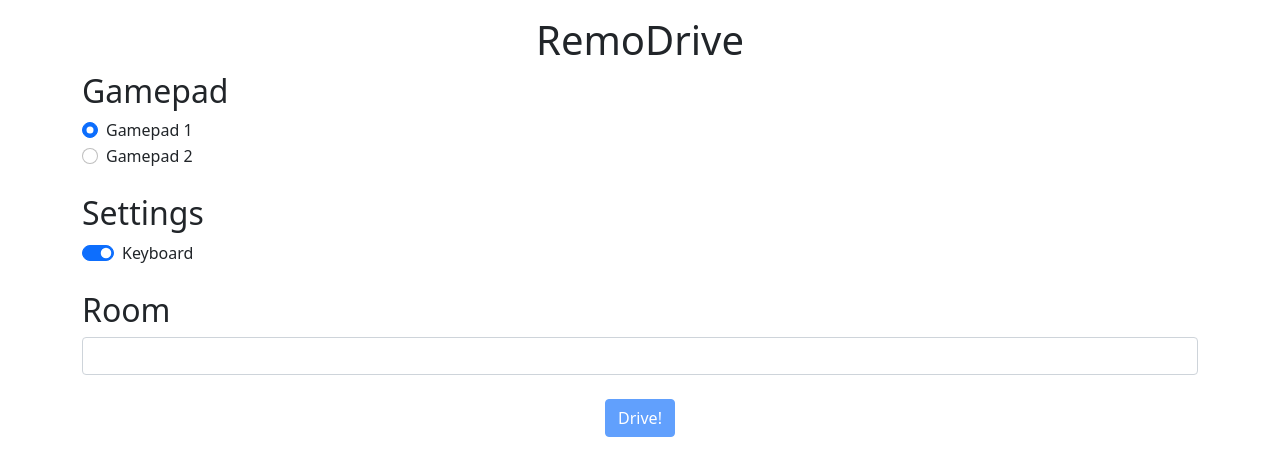
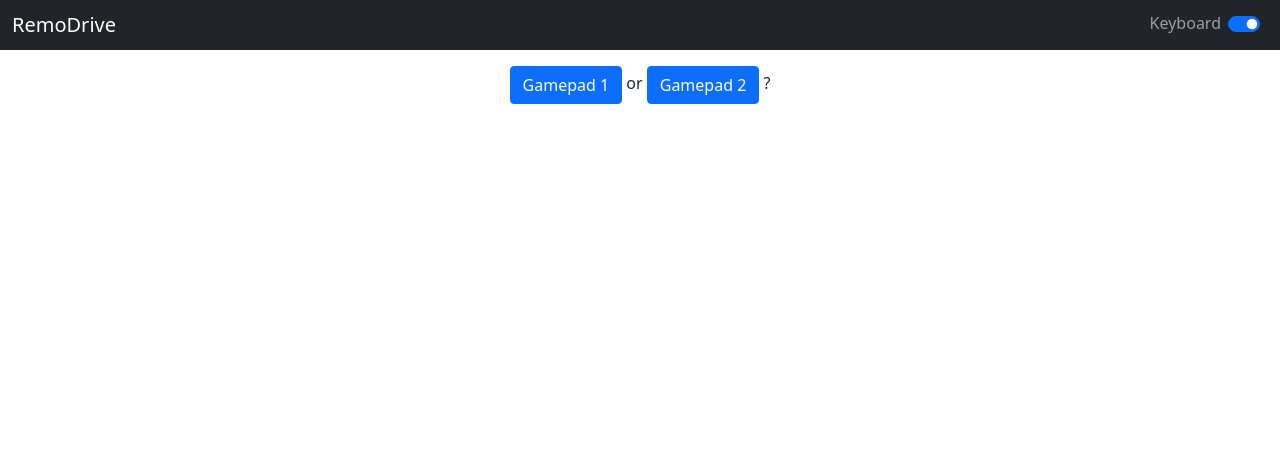
Before and after one commit to TechNova-12611/RemoDrive, a Svelte app in the folder remodrive/: page / in a window 1280 px wide. Shown: the top 476 px of the page. Built offline with nearby package versions, Linux system fonts and the light colour scheme.

Commit message:
Update UI to be better

```diff
--- a/remodrive/src/App.svelte
+++ b/remodrive/src/App.svelte
@@ -1,15 +1,12 @@
 <script lang="ts">
 import Config from "./Config.svelte";
-import { editing, room } from "./stores";
+import Navbar from "./Navbar.svelte";
+import { editing } from "./stores";
+</script>
 
-function drive() {
-    editing.set(false);
-}
-</script>
+<Navbar/>
 <div class="container text-center mt-3">
-	<h1>RemoDrive</h1>
 	{#if $editing}
-	<Config/>
-	<button class="btn btn-primary" disabled={$room === ""} on:click={drive}>Drive!</button>
+		<Config/>
 	{/if}
 </div>
--- a/remodrive/src/Config.svelte
+++ b/remodrive/src/Config.svelte
@@ -1,33 +1,29 @@
 <script lang="ts">
-import { gamepad, keyboard, room } from "./stores";
+import { editing, gamepad, gamepad1, gamepad2, room } from "./stores";
+
+let editingStage = 0;
+
+function doneEditingGamepad(gamepadId: string) {
+    gamepad.set(gamepadId);
+    editingStage = 1;
+}
 </script>
 
-<div class="text-start">
-    <h2>Gamepad</h2>
+<div>
+    {#if editingStage == 0}
+        <btn class="btn btn-primary" on:click={() => {doneEditingGamepad(gamepad1)}}>Gamepad 1</btn>
 
-    <div class="form-check">
-        <input class="form-check-input" type="radio" name="gamepadRadio" value="g1" bind:group={$gamepad}>
-        <label class="form-check-label" for="flexRadioDefault1">
-            Gamepad 1
-        </label>
-    </div>
-    <div class="form-check">
-        <input class="form-check-input" type="radio" name="gamepadRadio" value="g2" bind:group={$gamepad}>
-        <label class="form-check-label" for="flexRadioDefault1">
-            Gamepad 2
-        </label>
-    </div>
+        or
 
-    <br>
-    <h2>Settings</h2>
-    <div class="form-check form-switch">
-        <input class="form-check-input" type="checkbox" bind:checked={$keyboard}>
-        <span class="form-check-label">Keyboard</span>
-    </div>
+        <btn class="btn btn-primary" on:click={() => {doneEditingGamepad(gamepad2)}}>Gamepad 2</btn>
 
-    <br>
-    <h2>Room</h2>
-    <input type="text" class="form-control" bind:value={$room}>
+        ?
+    {/if}
 
-    <br>
+    {#if editingStage == 1}
+        <div class="input-group">
+            <input class="form-control" bind:value={$room} placeholder="Room Name..."/>
+            <button class="btn btn-success" disabled={$room == ""} on:click={() => {editing.set(false)}}>Drive!</button>
+        </div>
+    {/if}
 </div>
--- /dev/null
+++ b/remodrive/src/Navbar.svelte
@@ -0,0 +1,35 @@
+<script lang="ts">
+import { editing, gamepad, gamepad1, keyboard, room } from "./stores";
+
+
+
+</script>
+
+<nav class="navbar navbar-dark bg-dark">
+    <div class="container-fluid">
+        <span class="navbar-brand mb-0 h1">RemoDrive</span>
+
+        {#if !$editing}
+            <span class="navbar-text navbar-switch-text">Gamepad {$gamepad == gamepad1 ? "1" : "2"} | {$room}</span>
+        {/if}
+
+        <div class="form-inline navbar-switch">
+            <span class="navbar-text navbar-switch-text">Keyboard</span>
+            <div class="form-check form-switch">
+                <input class="form-check-input" type="checkbox" bind:checked={$keyboard}>
+            </div>
+        </div>
+    </div>
+</nav>
+
+<style>
+    .navbar-switch-text {
+        line-height: 7px;
+        margin-right: 7px;
+    }
+
+    .navbar-switch {
+        display: flex;
+        flex-direction: row;
+    }
+</style>
--- a/remodrive/src/stores.ts
+++ b/remodrive/src/stores.ts
@@ -4,4 +4,7 @@ export const gamepad = writable("g1");
 export const keyboard = writable(true);
 export const room = writable("");
 
+export const gamepad1 = "g1";
+export const gamepad2 = "g2";
+
 export const editing = writable(true);
```
